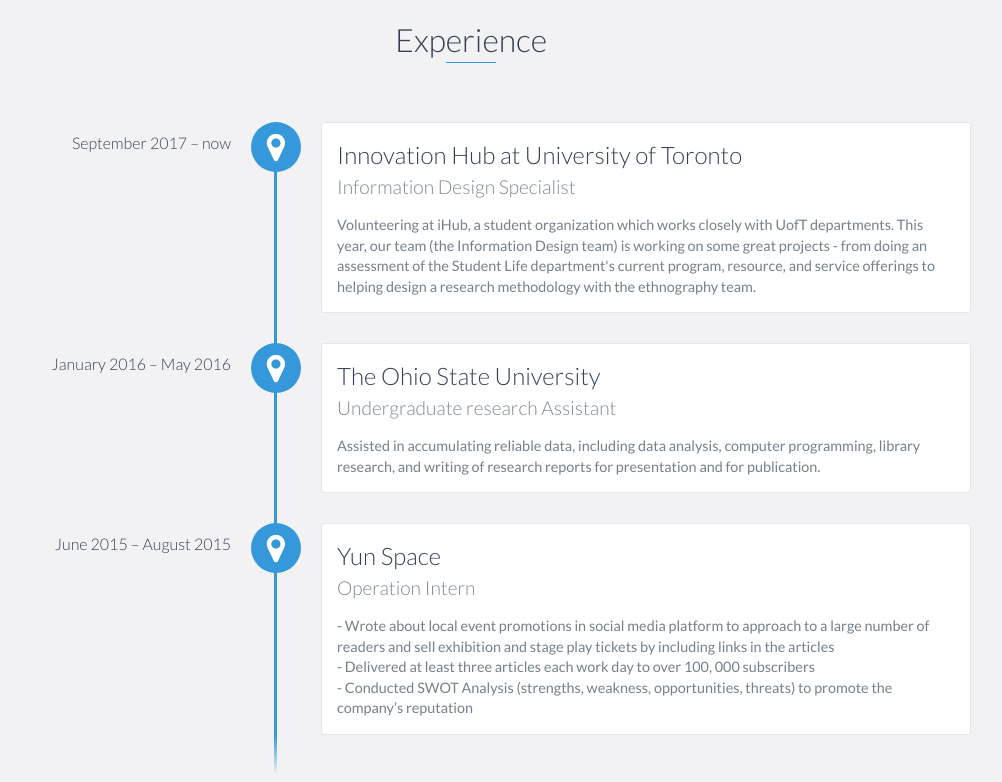
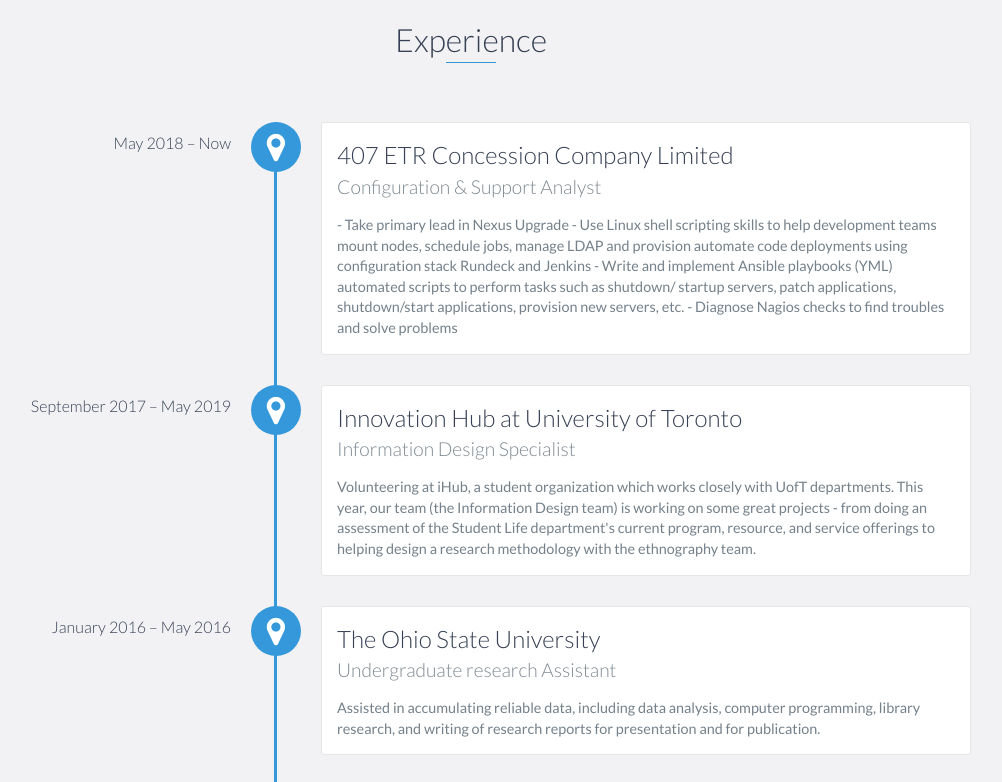
Before and after one commit to chenz4027/chenz4027.github.io, a website: page index.html in a window 1280 px wide. Shown: the part 1360-2142 px from the top of the page, without its empty margins (169-1171 px from the left). Drawn offline with nearby package versions, Linux system fonts and the light colour scheme.

Commit message:
Update index.html

```diff
--- a/index.html
+++ b/index.html
@@ -97,7 +97,20 @@
     <div id="experience" class="background-alt">
         <h2 class="heading">Experience</h2>
         <div id="experience-timeline">
-            <div data-date="September 2017 – now">
+            <div data-date="May 2018 – Now">
+                <h3>407 ETR Concession Company Limited</h3>
+                <h4>Configuration & Support Analyst</h4>
+                <p>
+			- Take primary lead in Nexus Upgrade
+			- Use Linux shell scripting skills to help development teams mount nodes, schedule jobs, manage LDAP
+and provision automate code deployments using configuration stack Rundeck and Jenkins
+			- Write and implement Ansible playbooks (YML) automated scripts to perform tasks such as shutdown/
+startup servers, patch applications, shutdown/start applications, provision new servers, etc.
+			- Diagnose Nagios checks to find troubles and solve problems
+		    </p>
+            </div>
+
+            <div data-date="September 2017 – May 2019">
                 <h3>Innovation Hub at University of Toronto</h3>
                 <h4>Information Design Specialist</h4>
                 <p>
```
